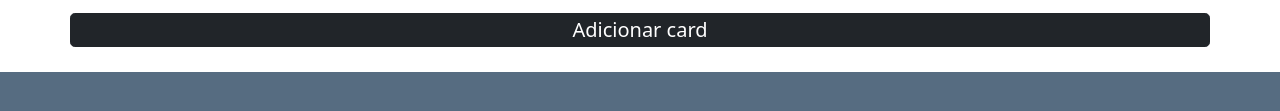
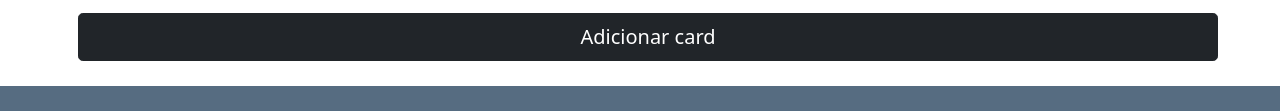
Before and after one commit to issaotakeuchi/FrontEndIICheckPoint, a plain HTML site: page index.html in a window 1280 px wide. Shown: the part 574-685 px from the top of the page. Drawn offline with nearby package versions, Linux system fonts and the light colour scheme.

Commit message:
March 20th

```diff
--- a/index.html
+++ b/index.html
@@ -60,7 +60,7 @@
 
   <div class="container" id="popUpForm">
     <div class="row">
-      <button id="adicionarCard" type="button" class="btn btn-dark btn-lg text-center mr-2" data-bs-toggle="modal"
+      <button id="addCard" type="button" class="btn btn-dark btn-lg text-center mx-2 " data-bs-toggle="modal"
         data-bs-target="#modal-popUp">Adicionar card</button>
       <div class="modal" id="modal-popUp">
         <div class="modal-dialog">
--- a/style.css
+++ b/style.css
@@ -1,9 +1,11 @@
+body {
+  margin: 0;
+  padding: 0;
+  box-sizing: border-box;
+}
+
 .banner {
   padding-bottom: 1%;
-}
-
-#adicionarCard {
-  padding: 1px;
 }
 
 .modal-header {
@@ -22,8 +24,6 @@
 .col-sm-4 {
   padding-top: 2%;
 }
-
-
 
 .contentLinks {
   padding-right: 10%;
```
